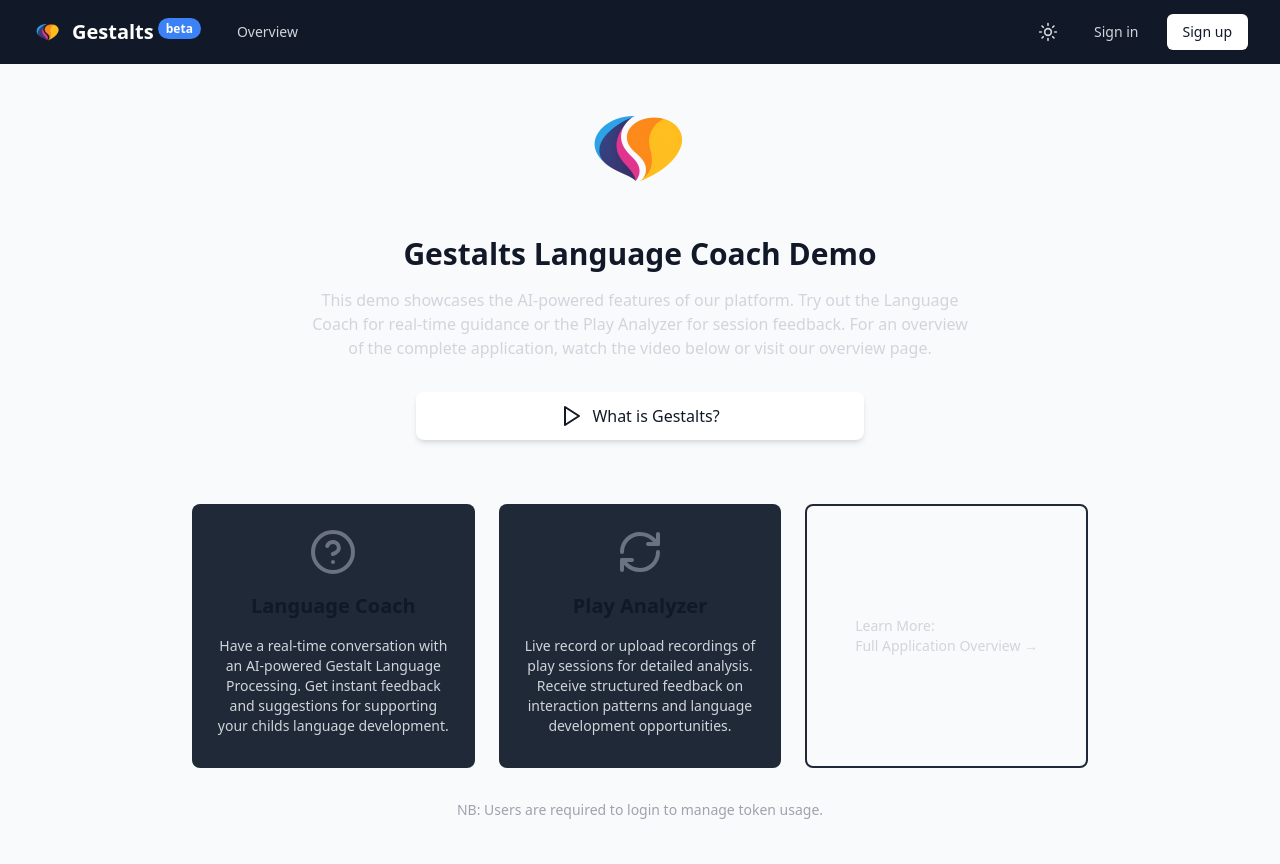
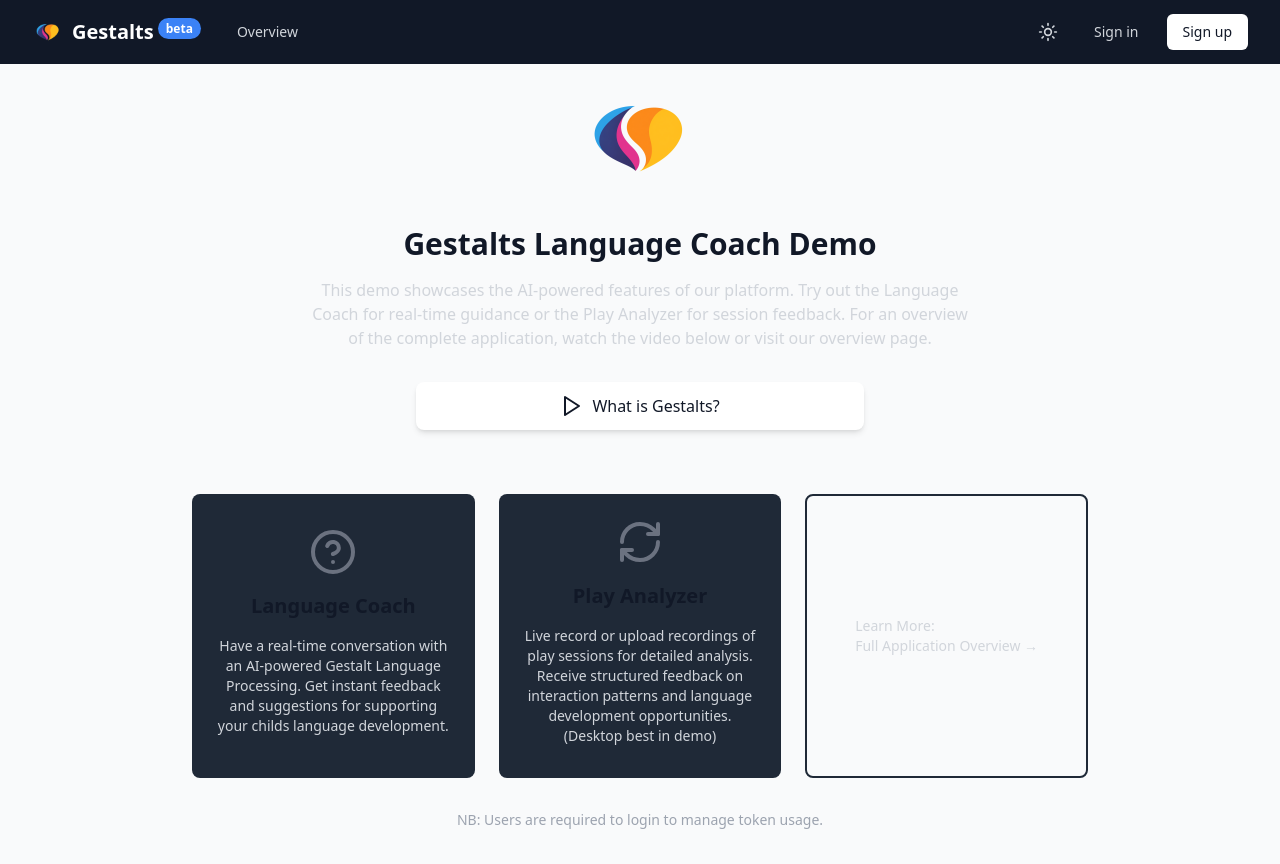
Before and after one commit to tgsatwit/eleven-labs-conversation-demo, a Next.js app: page / in a window 1280 px wide. Built offline with nearby package versions, Linux system fonts and the light colour scheme; no server answers.

Commit message:
Added desktop note on analyzer

```diff
--- a/src/app/page.tsx
+++ b/src/app/page.tsx
@@ -89,7 +89,7 @@ export default function Home() {
               >
                 Live record or upload recordings of play sessions for detailed
                 analysis. Receive structured feedback on interaction patterns
-                and language development opportunities.
+                and language development opportunities. (Desktop best in demo)
               </p>
             </div>
           </Link>
```
